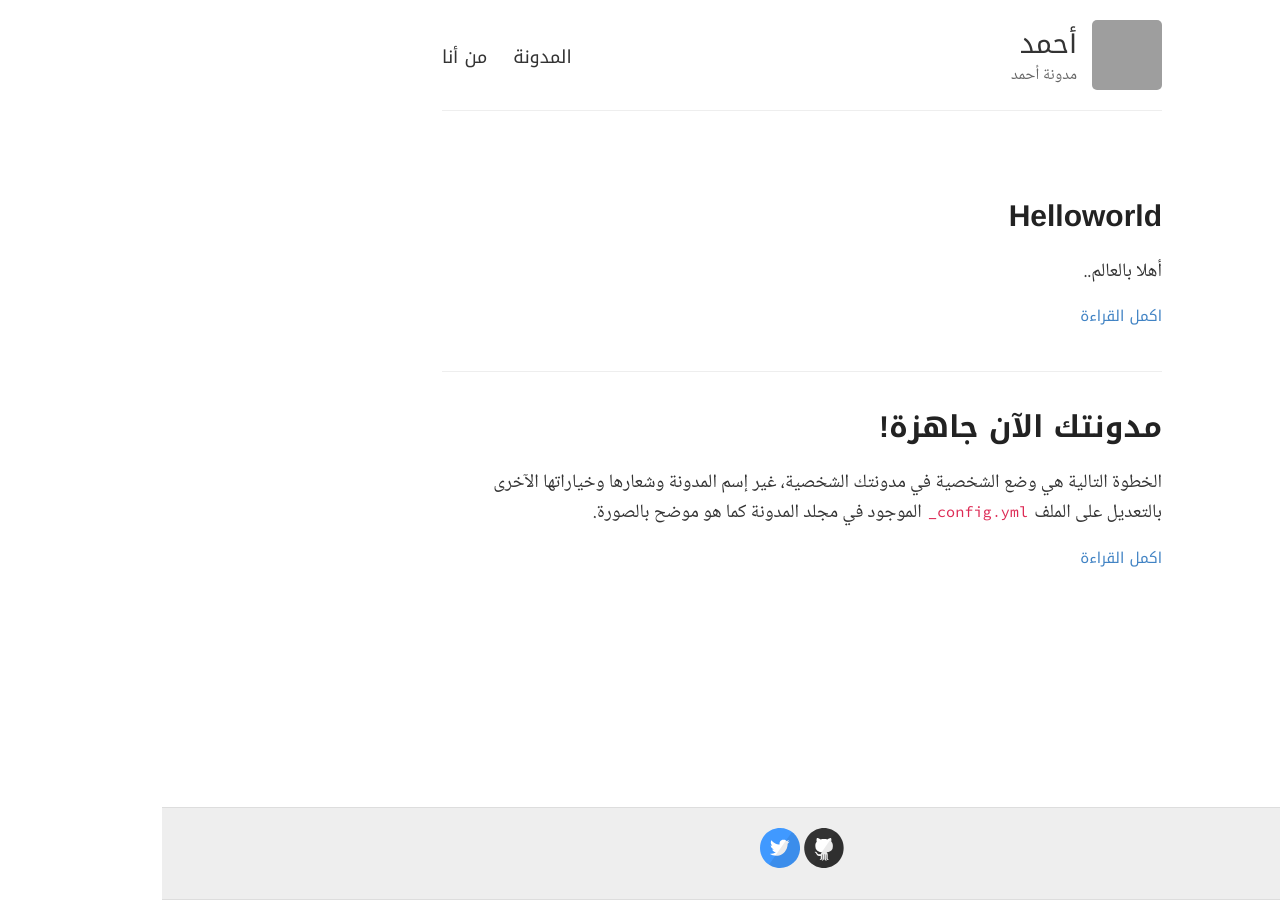
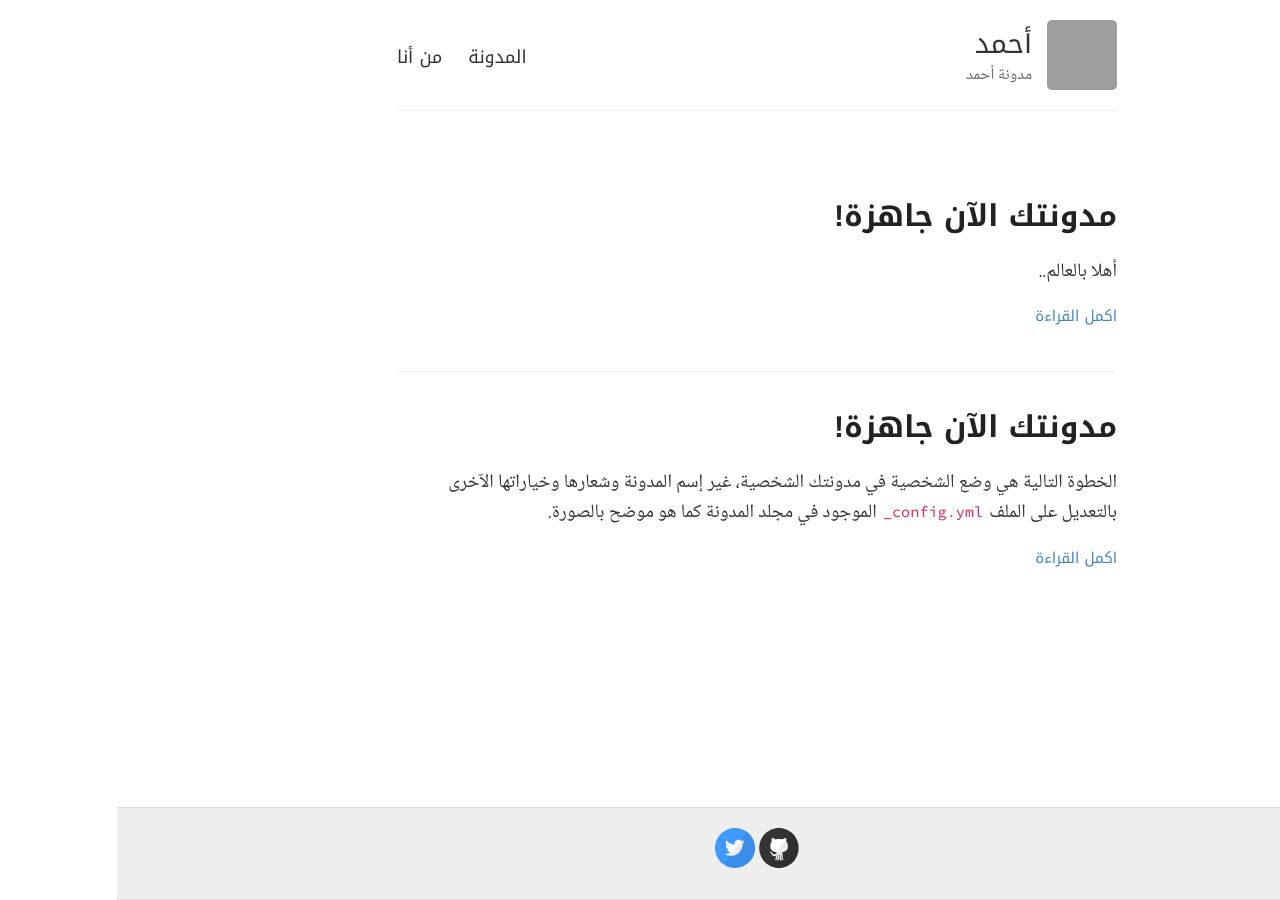
Before and after one commit to ahmadamoudi/ahmadamoudi.github.io, a Jekyll site: the page built from index.html, in a window 1280 px wide. Built offline with Jekyll 4.4.1, drawn with Linux system fonts in a browser that asks for light colours; grey boxes are pictures that could not be loaded.

Commit message:
Update 2020-3-3-HelloWorld.md

```diff
--- a/_posts/2020-3-3-HelloWorld.md
+++ b/_posts/2020-3-3-HelloWorld.md
@@ -1 +1,6 @@
+---
+layout: post
+title: مدونتك الآن جاهزة!
+---
+
 أهلا بالعالم..
```
